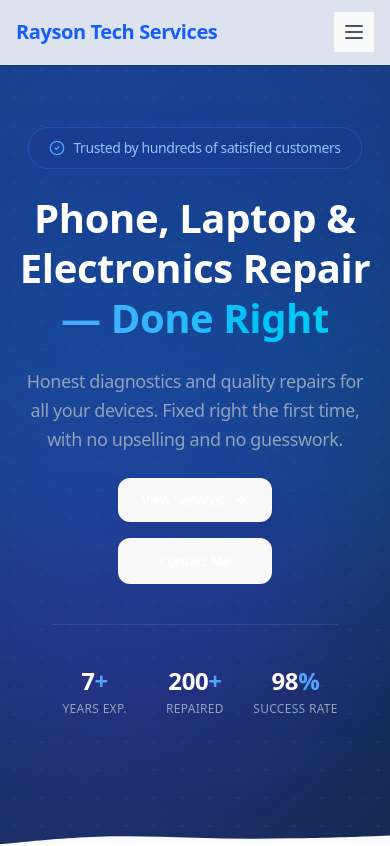
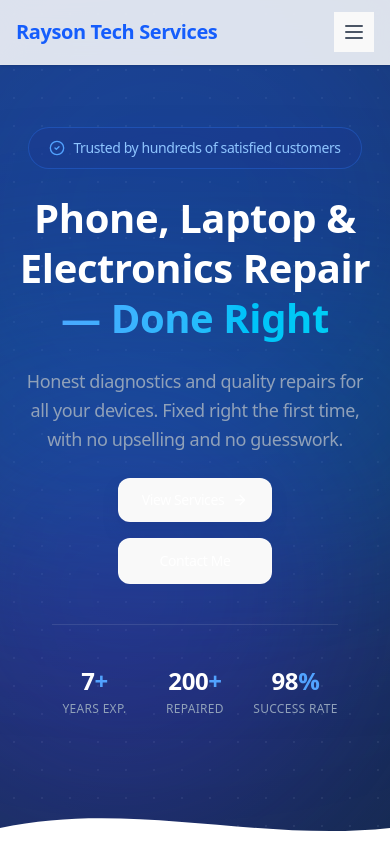
Before and after one commit to hadidi404/hadidi404.github.io, a Vue app: page / in a window 390 px wide. Shown: the top 846 px of the page. Built offline with nearby package versions, Linux system fonts and the light colour scheme.

Commit message:
Improve hero wave visibility across screen sizes
- Sharper wave shape with symmetric start and end points
- Responsive height for mobile, tablet, and desktop
- Fix wave fill color to match page background

```diff
--- a/src/components/sections/HomeSection.vue
+++ b/src/components/sections/HomeSection.vue
@@ -71,11 +71,11 @@
       </div>
     </div>
 
-    <div class="absolute bottom-0 left-0 w-full leading-none pointer-events-none">
-      <svg viewBox="0 0 1440 60" fill="none" xmlns="http://www.w3.org/2000/svg" class="w-full">
+    <div class="absolute bottom-0 left-0 w-full leading-none pointer-events-none sm:translate-y-10">
+      <svg viewBox="0 0 1440 60" fill="none" xmlns="http://www.w3.org/2000/svg" preserveAspectRatio="none" class="w-full h-12 sm:h-24 lg:h-44">
         <path
-          d="M0 60L60 54C120 48 240 36 360 32C480 28 600 32 720 36C840 40 960 40 1080 38C1200 36 1320 32 1380 30L1440 28V60H0Z"
-          fill="#f8fafc"></path>
+          d="M0 40C480 5 960 58 1440 40V60H0Z"
+          fill="#ffffff"></path>
       </svg>
     </div>
   </section>
```
